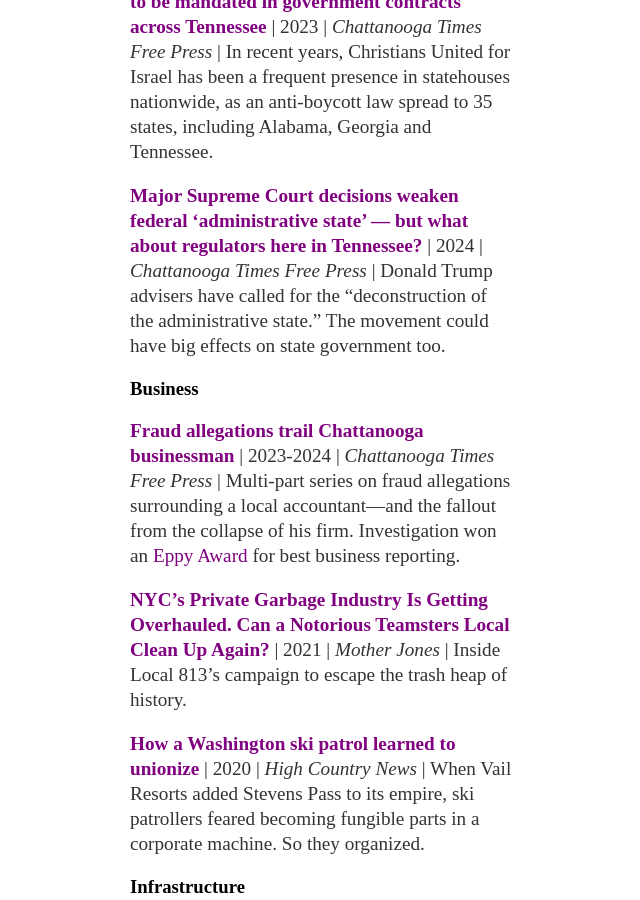
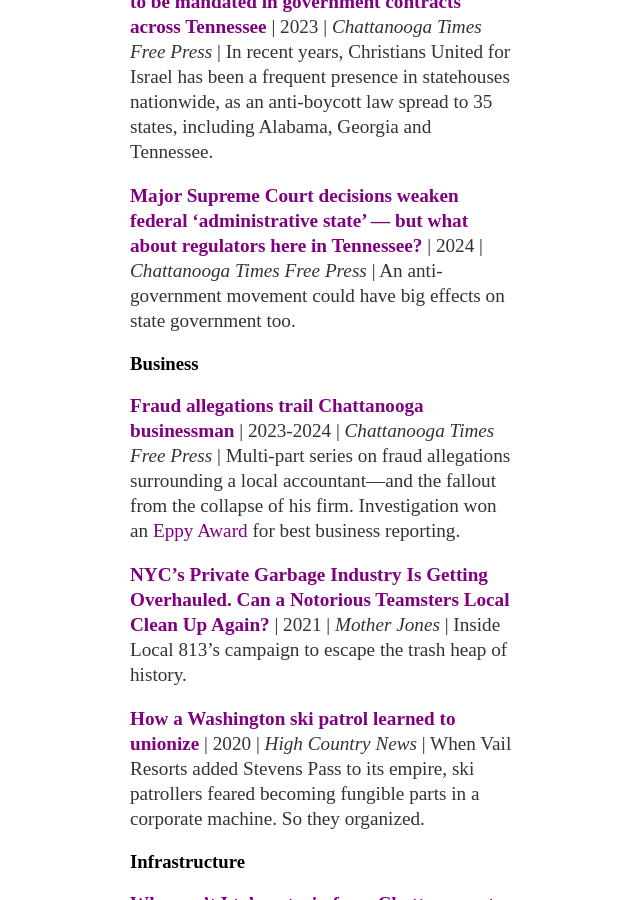
Before and after one commit to aonschwartz/aonschwartz.github.io, a Jekyll site: the page built from about/index.md, in a window 1280 px wide and 900 px high, scrolled down 2023 px. Shown: the whole window, without its empty margins (318-958 px from the left). Built offline with Jekyll 4.4.1, drawn with Linux system fonts in a browser that asks for light colours.

Commit message:
Update index.md

```diff
--- a/about/index.md
+++ b/about/index.md
@@ -29,7 +29,7 @@
 
 **[How a pledge involving the Middle East came to be mandated in government contracts across Tennessee](https://www.timesfreepress.com/news/2023/jul/29/how-a-pledge-involving-the-middle-east-came-to-be/#/questions)** \| 2023 \|  *Chattanooga Times Free Press* \| In recent years, Christians United for Israel has been a frequent presence in statehouses nationwide, as an anti-boycott law spread to 35 states, including Alabama, Georgia and Tennessee.
 
-**[Major Supreme Court decisions weaken federal ‘administrative state’ — but what about regulators here in Tennessee?](https://www.timesfreepress.com/news/2024/jul/02/major-supreme-court-decisions-weaken-federal/)** \| 2024 \|  *Chattanooga Times Free Press* \| Donald Trump advisers have called for the "deconstruction of the administrative state." The movement could have big effects on state government too.
+**[Major Supreme Court decisions weaken federal ‘administrative state’ — but what about regulators here in Tennessee?](https://www.timesfreepress.com/news/2024/jul/02/major-supreme-court-decisions-weaken-federal/)** \| 2024 \|  *Chattanooga Times Free Press* \| An anti-government movement could have big effects on state government too.
 
 ### <a name="BusinessReporting"><a/>Business
 
```
